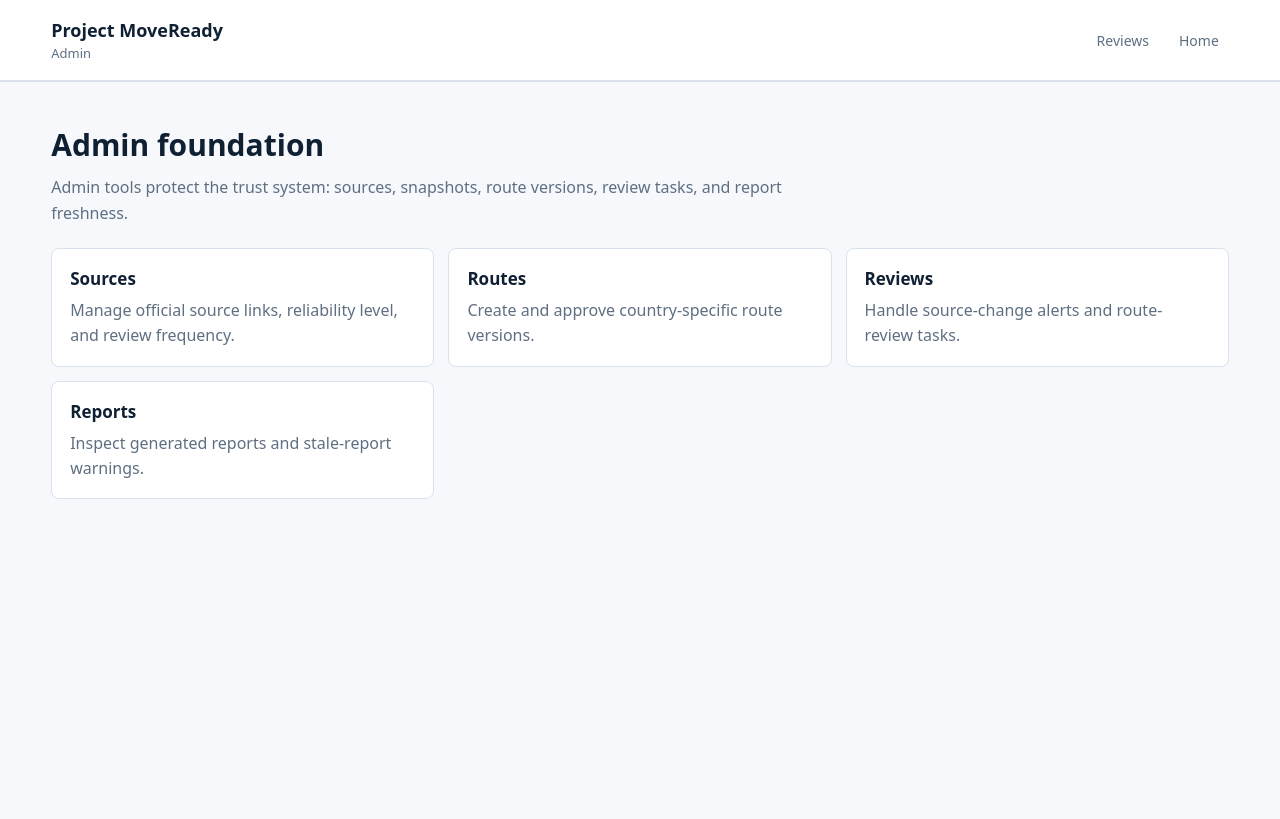
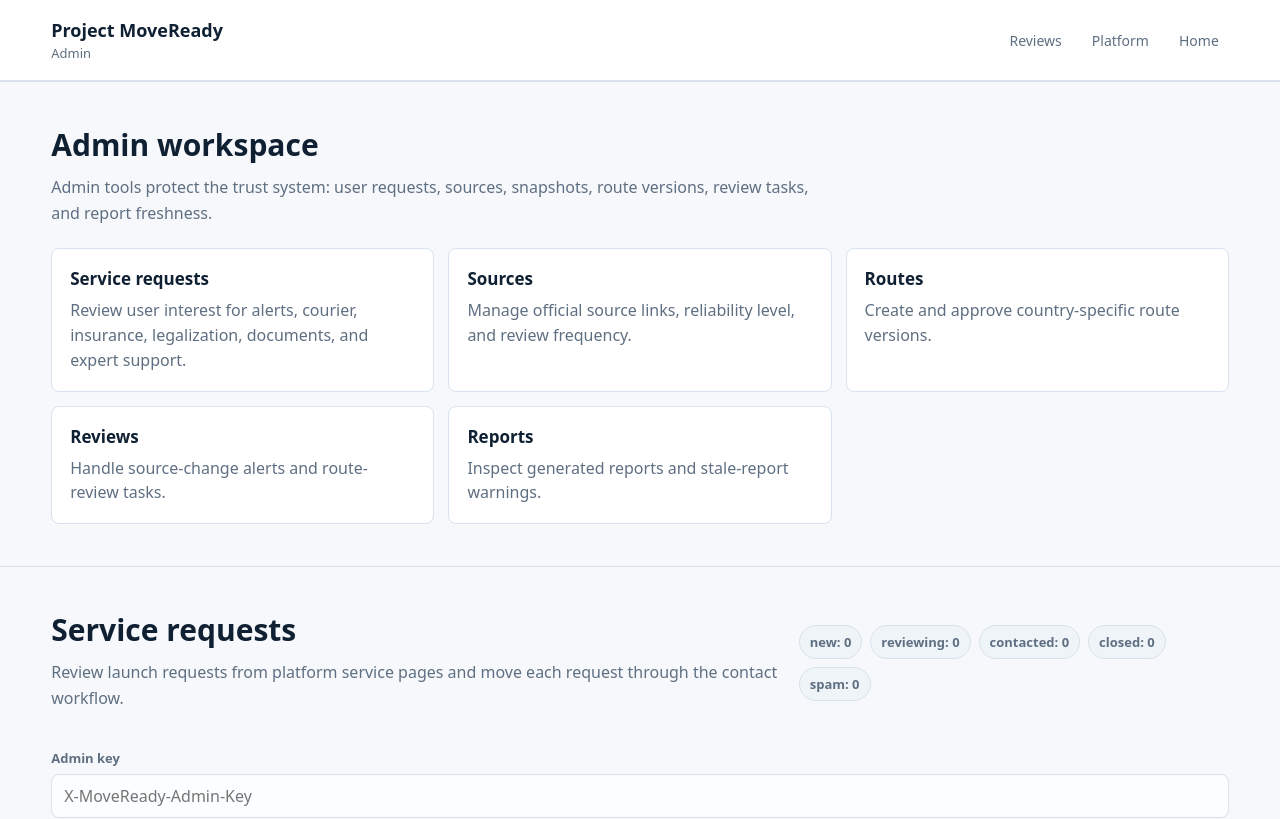
Before and after one commit to SirBM201/SirBM201-moveready-frontend, a Next.js app: page /admin in a window 1280 px wide. Shown: the top 819 px of the page. Built offline with nearby package versions, Linux system fonts and the light colour scheme; no server answers.

Commit message:
Show live service requests in admin

```diff
--- a/app/admin/page.tsx
+++ b/app/admin/page.tsx
@@ -1,4 +1,7 @@
+import AdminServiceRequests from "@/components/AdminServiceRequests";
+
 const adminModules = [
+  ["Service requests", "Review user interest for alerts, courier, insurance, legalization, documents, and expert support."],
   ["Sources", "Manage official source links, reliability level, and review frequency."],
   ["Routes", "Create and approve country-specific route versions."],
   ["Reviews", "Handle source-change alerts and route-review tasks."],
@@ -8,12 +11,30 @@ const adminModules = [
 export default function AdminPage() {
   return (
     <main className="page-shell">
-      <header className="topbar"><a className="brand" href="/"><strong>Project MoveReady</strong><span>Admin</span></a><nav className="nav"><a href="/admin/reviews">Reviews</a><a href="/">Home</a></nav></header>
+      <header className="topbar">
+        <a className="brand" href="/">
+          <strong>Project MoveReady</strong>
+          <span>Admin</span>
+        </a>
+        <nav className="nav">
+          <a href="/admin/reviews">Reviews</a>
+          <a href="/platform">Platform</a>
+          <a href="/">Home</a>
+        </nav>
+      </header>
       <section className="section">
-        <h2>Admin foundation</h2>
-        <p className="section-intro">Admin tools protect the trust system: sources, snapshots, route versions, review tasks, and report freshness.</p>
-        <div className="grid">{adminModules.map(([title, text]) => <article className="card" key={title}><h3>{title}</h3><p>{text}</p></article>)}</div>
+        <h2>Admin workspace</h2>
+        <p className="section-intro">Admin tools protect the trust system: user requests, sources, snapshots, route versions, review tasks, and report freshness.</p>
+        <div className="grid">
+          {adminModules.map(([title, text]) => (
+            <article className="card" key={title}>
+              <h3>{title}</h3>
+              <p>{text}</p>
+            </article>
+          ))}
+        </div>
       </section>
+      <AdminServiceRequests />
     </main>
   );
 }
```
